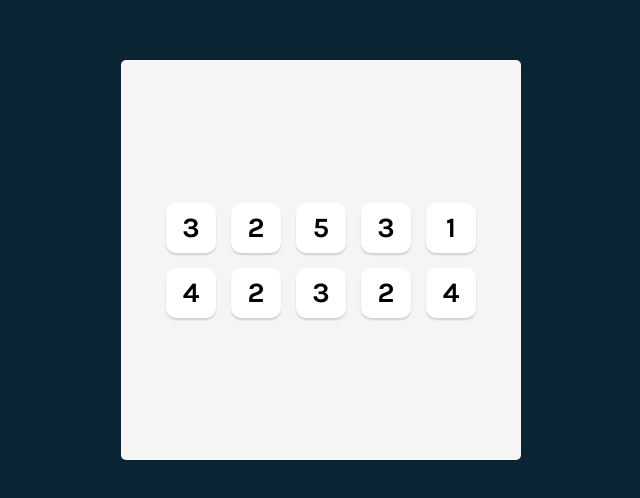
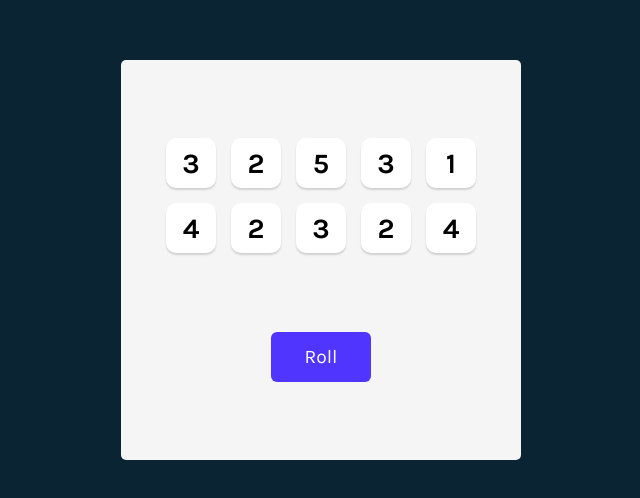
Before and after one commit to kennyvel/tenzies, a React (Vite) app: page / in a window 1280 px wide. Shown: the part 140-638 px from the top of the page, without its empty margins (319-959 px from the left). Built offline with nearby package versions, Linux system fonts and the light colour scheme.

Commit message:
Roll dice button
Implemented a button that rolls the number on each dice and styled it.

```diff
--- a/src/App.jsx
+++ b/src/App.jsx
@@ -11,6 +11,9 @@ export default function App() {
 		}
 		return diceArray;
 	}
+	function rollDice() {
+		setDice(generateAllNewDice())
+	}
 	const diceElements = dice.map(value => <Die value={value} />)
 
 	return (
@@ -18,6 +21,8 @@ export default function App() {
 			<div className="die-container">
 			 {diceElements}
 			</div>
+
+			<button className="roll-button" onClick={rollDice}>Roll</button>
 		</main>
 	)
 }
--- a/src/index.css
+++ b/src/index.css
@@ -3,6 +3,7 @@
 }
 
 body {
+  font-family: Karla, sans-serif;
   margin: 0;
   background-color: #0B2434;
   padding: 20px;
@@ -25,7 +26,8 @@ main {
   height: 100%;
   border-radius: 5px;
   display: flex;
-  justify-content: center;
+  flex-direction: column;
+  justify-content: space-evenly;
   align-items: center;
 }
 
@@ -36,15 +38,28 @@ main .die-container {
   column-gap: 15px;
 }
 
+button {
+  font-family: Karla, sans-serif;
+  cursor: pointer;
+}
+
 .die-container button {
   height: 50px;
   width: 50px;
   font-weight: bold;
-  font-family: Karla;
   font-size: 1.75rem;
   box-shadow: 0px 2px 2px rgba(0, 0, 0, 0.15);
   border: none;
   border-radius: 10px;
-  cursor: pointer;
   background-color: white;
 }
+
+main .roll-button {
+  height: 50px;
+  width: 100px;
+  font-size: 1.2rem;
+  background-color: #5035FF;
+  color: #FFFFFF;
+  border: none;
+  border-radius: 6px;
+}
```
